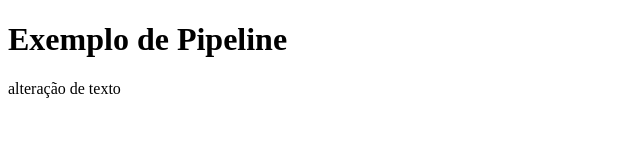
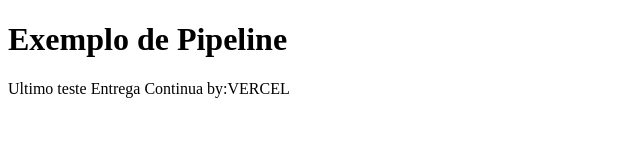
Before and after one commit to Caaio-Martins/exemplo_pipeline, a website: page index.html in a window 1280 px wide. Shown: the whole page, without its empty margins (0-640 px from the left). Drawn offline with Linux system fonts and the light colour scheme.

Commit message:
Aula 07.03.2024 Integracao e Entrega Continua

```diff
--- a/index.html
+++ b/index.html
@@ -7,6 +7,6 @@
 </head>
 <body>
     <h1>Exemplo de Pipeline</h1>
-<p>alteração de texto</p>
+<p>Ultimo teste Entrega Continua by:VERCEL</p>
 </body>
 </html>
```
